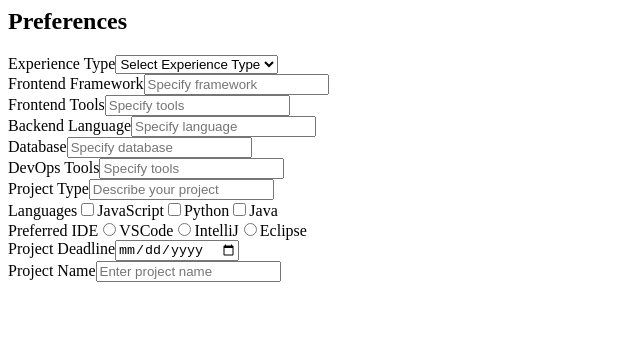
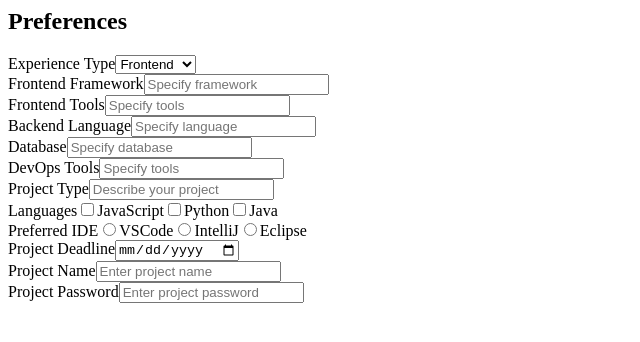
Before and after one commit to Nikhil26062000/json-form, a React (Vite) app: page / in a window 1280 px wide. Shown: the top 342 px of the page, without its empty margins (0-640 px from the left). Built offline with nearby package versions, Linux system fonts and the light colour scheme.

Commit message:
dynamic form with dynamic events handling from json schema

```diff
--- a/src/App.jsx
+++ b/src/App.jsx
@@ -4,7 +4,7 @@ import form_schema from "./form.json";
 const DynamicFormComponent = ({ schema }) => {
   const [formData, setFormData] = useState({});
 
-  // Define event handlers in a single object
+  // Define event handlers
   const eventHandlers = {
     onKeyUp: {
       handleProjectNameKeyUp: (e) => {
@@ -19,6 +19,16 @@ const DynamicFormComponent = ({ schema }) => {
     onFocus: {
       handleProjectNameFocus: (e) => {
         console.log("Focus event triggered in project name input");
+      },
+    },
+    onMouseOver: {
+      handlePasswordMouseOver: (e) => {
+        console.log("Mouse over event on project password input");
+      },
+    },
+    onMouseOut: {
+      handlePasswordMouseOut: (e) => {
+        console.log("Mouse out event on project password input");
       },
     },
   };
@@ -46,13 +56,15 @@ const DynamicFormComponent = ({ schema }) => {
 
   return (
     <form>
-      {form_schema?.map((section, index) => (
+      {form_schema.map((section, index) => (
         <div key={index}>
           <h2>{section.sectionTitle}</h2>
           {section.fields.map((field) => (
-            <div key={field.name} className="mb-4">
+            <div key={field.name}>
               <label>{field.label}</label>
-              {field.type === "select" ? (
+
+              {/* Select Field */}
+              {field.type === "select" && (
                 <select
                   name={field.name}
                   value={formData[field.name] || ""}
@@ -61,36 +73,48 @@ const DynamicFormComponent = ({ schema }) => {
                   }
                   required={field.required}
                 >
-                  <option value="">Select {field.label}</option>
                   {field.options.map((option) => (
                     <option key={option.value} value={option.value}>
                       {option.label}
                     </option>
                   ))}
                 </select>
-              ) : field.type === "checkbox" ? (
+              )}
+
+              {/* Checkbox Field */}
+              {field.type === "checkbox" &&
                 field.options.map((option) => (
                   <label key={option.value}>
                     <input
                       type="checkbox"
                       name={field.name}
                       value={option.value}
-                      checked={(formData[field.name] || []).includes(
-                        option.value
-                      )}
+                      checked={
+                        Array.isArray(formData[field.name]) &&
+                        formData[field.name].includes(option.value)
+                      }
                       onChange={(e) => {
-                        const newValue = e.target.checked
-                          ? [...(formData[field.name] || []), option.value]
-                          : formData[field.name].filter(
-                              (val) => val !== option.value
-                            );
+                        const newValue = Array.isArray(formData[field.name])
+                          ? formData[field.name]
+                          : [];
+                        if (e.target.checked) {
+                          newValue.push(option.value);
+                        } else {
+                          const index = newValue.indexOf(option.value);
+                          if (index > -1) {
+                            newValue.splice(index, 1);
+                          }
+                        }
                         handleInputChange(field.name, newValue);
                       }}
+                      required={field.required}
                     />
                     {option.label}
                   </label>
-                ))
-              ) : field.type === "radio" ? (
+                ))}
+
+              {/* Radio Field */}
+              {field.type === "radio" &&
                 field.options.map((option) => (
                   <label key={option.value}>
                     <input
@@ -99,14 +123,18 @@ const DynamicFormComponent = ({ schema }) => {
                       value={option.value}
                       checked={formData[field.name] === option.value}
                       onChange={(e) =>
-                        handleInputChange(field.name, option.value)
+                        handleInputChange(field.name, e.target.value)
                       }
                       required={field.required}
                     />
                     {option.label}
                   </label>
-                ))
-              ) : (
+                ))}
+
+              {/* Date, Password, and Text Fields */}
+              {(field.type === "date" ||
+                field.type === "password" ||
+                field.type === "text") && (
                 <input
                   type={field.type}
                   name={field.name}
--- a/src/form.json
+++ b/src/form.json
@@ -95,6 +95,17 @@
           "onBlur": "handleProjectNameBlur",
           "onFocus": "handleProjectNameFocus"
         }
+      },
+      {
+        "name": "projectPassword",
+        "label": "Project Password",
+        "type": "password",
+        "placeholder": "Enter project password",
+        "required": true,
+        "events": {
+          "onMouseOver": "handlePasswordMouseOver",
+          "onMouseOut": "handlePasswordMouseOut"
+        }
       }
     ]
   }
```
